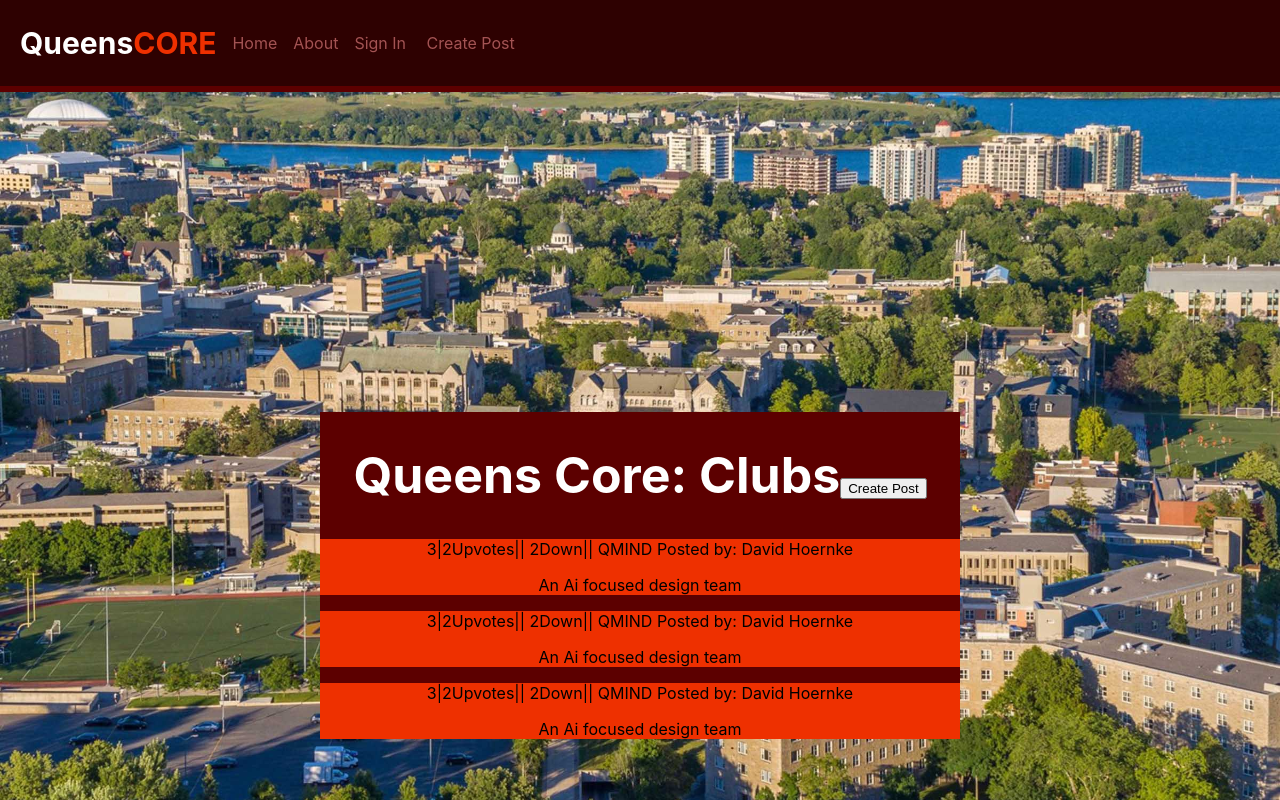
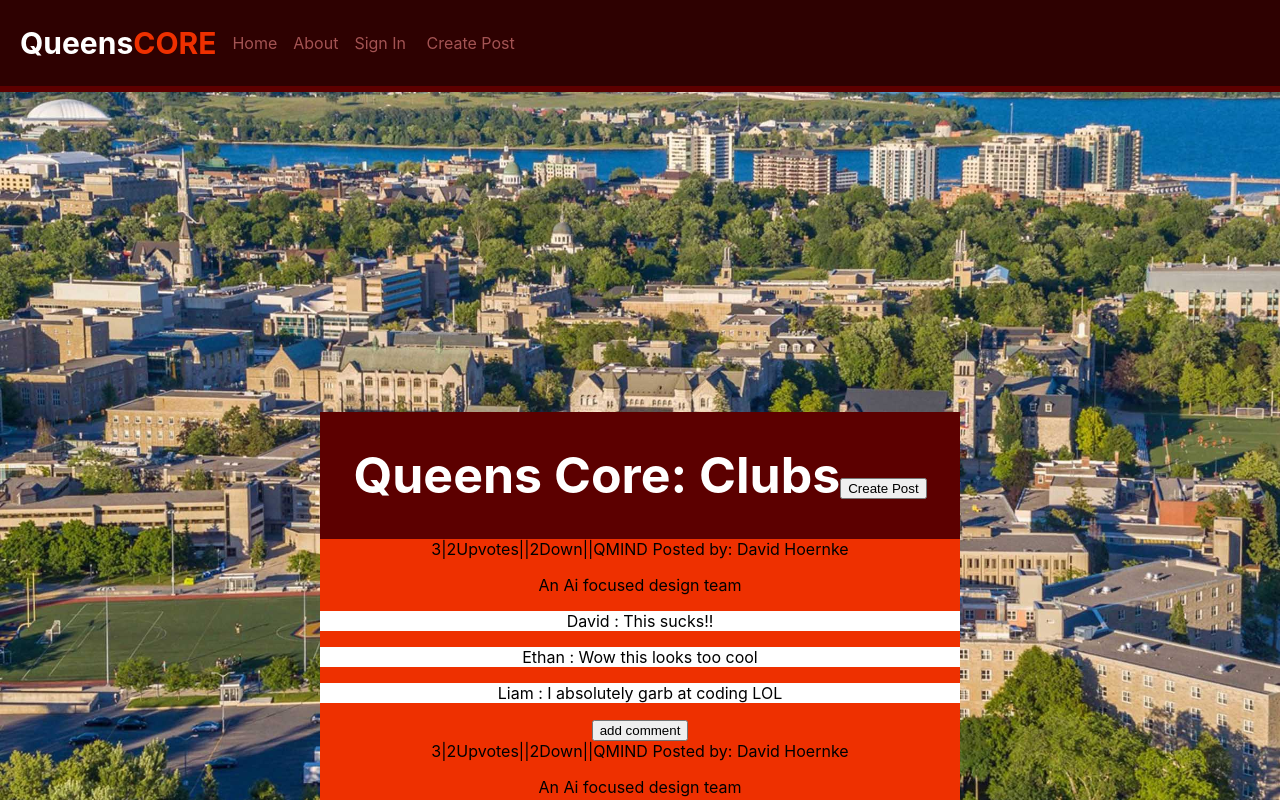
Before and after one commit to conboy/QueensCORE, a React (Create React App) app in the folder frontend/: page / in a window 1280 px wide. Shown: the top 800 px of the page. Built offline with nearby package versions, Linux system fonts and the light colour scheme.

Commit message:
Added comments

```diff
--- a/frontend/src/components/Home.js
+++ b/frontend/src/components/Home.js
@@ -1,6 +1,7 @@
 import { getAllByPlaceholderText } from '@testing-library/react';
 import {useState } from 'react';
 import CreatePost from './CreatePost';
+import { BrowserRouter as Router,Link } from 'react-router-dom';
 
 var usersData = {
   total: 3,
@@ -11,18 +12,20 @@ var usersData = {
   ]
 };
 class Posts {
-  constructor(upvotes,downvotes,postTitle,author,body) {
+  constructor(upvotes,downvotes,postTitle,author,body,comments) {
     this.upvotes=upvotes
     this.downvotes=downvotes
     this.postTitle=postTitle
     this.author=author
     this.body=body
+    this.comments=[]
+    this.comments = comments // This should be an array
   }
 }
 
-var postList= [new Posts(1,2,"QMIND","David Hoernke","An Ai focused design team")]
-postList.push(new Posts(1,2,"QMIND","David Hoernke","An Ai focused design team"))
-postList.push(new Posts(1,2,"QMIND","David Hoernke","An Ai focused design team"))
+var postList= [new Posts(1,2,"QMIND","David Hoernke","An Ai focused design team",["David : This sucks!!", "Ethan : Wow this looks too cool", "Liam : I absolutely garb at coding LOL"])]
+postList.push(new Posts(1,2,"QMIND","David Hoernke","An Ai focused design team",["David : This sucks!!", "Ethan : Wow this looks too cool", "Liam : I absolutely garb at coding LOL"]))
+postList.push(new Posts(1,2,"QMIND","David Hoernke","An Ai focused design team",["David : This sucks!!", "Ethan : Wow this looks too cool", "Liam : I absolutely garb at coding LOL"]))
 
 var cat="Clubs";
 
@@ -50,26 +53,47 @@ function Home(){
         <div className="home">
 
             <h1>  Queens Core: {cat} </h1>
-
-            <button onClick={createPost}>  Create Post </button>
+            <Link to="/CreatePost">
+                <button onClick={createPost}>  Create Post </button>
+            </Link>
             <div className="posts">
 
 
             {postList.length > 0 ? (
-        postList.map((post, index) => <div style={{backgroundColor: '#ee3000'}} className='posts' key={index}> {postList.length}|{post.downvotes}Upvotes|| {post.downvotes}Down|| {post.postTitle} Posted by: {post.author} <p>{post.body}</p></div>)
+        postList.map((post, index) =>
+         <div style={{backgroundColor: '#ee3000'}} className='posts' key={index}>
+            {postList.length}|
+            {post.downvotes}Upvotes||
+            {post.downvotes}Down||
+            {post.postTitle} Posted by: {post.author}
+            <p>{post.body}</p>
+            {postList[1].comments.length > 0 ? (postList[1].comments.map((comment, indexC) =>
+            <div style={{backgroundColor: '#ffffff'}} className='comments' key={indexC}>
+
+              <p>{comment}</p>
+
+            </div>
+
+            )) : (<div>No Comments</div>)}
+
+
+              <button>add comment</button>
+          </div>
+
+           )
       ) : (
         <div>No Posts </div>
       )}
+        {postList[1].comments.length > 0 ? (postList[1].comments.map((comment, indexC) =>
+          <div style={{backgroundColor: '#ee4000'}} className='comments' key={indexC}>
 
+            <p>{comment}</p>
 
-            {/* {usersData.data.length > 0 ? (
-        usersData.data.map((post, index) => <div style={{backgroundColor: '#ee3000'}} className='posts' key={index}> {post.votes} {post.postTitle} Posted by: {post.username} <p>{post.body}</p></div>)
-      ) : (
-        <div>No Posts </div>
-      )} */}
+          </div>
+           )) : (<div>No Comments</div>)}
 
+        </div>
       </div>
-        </div>
 
      );
 
```
